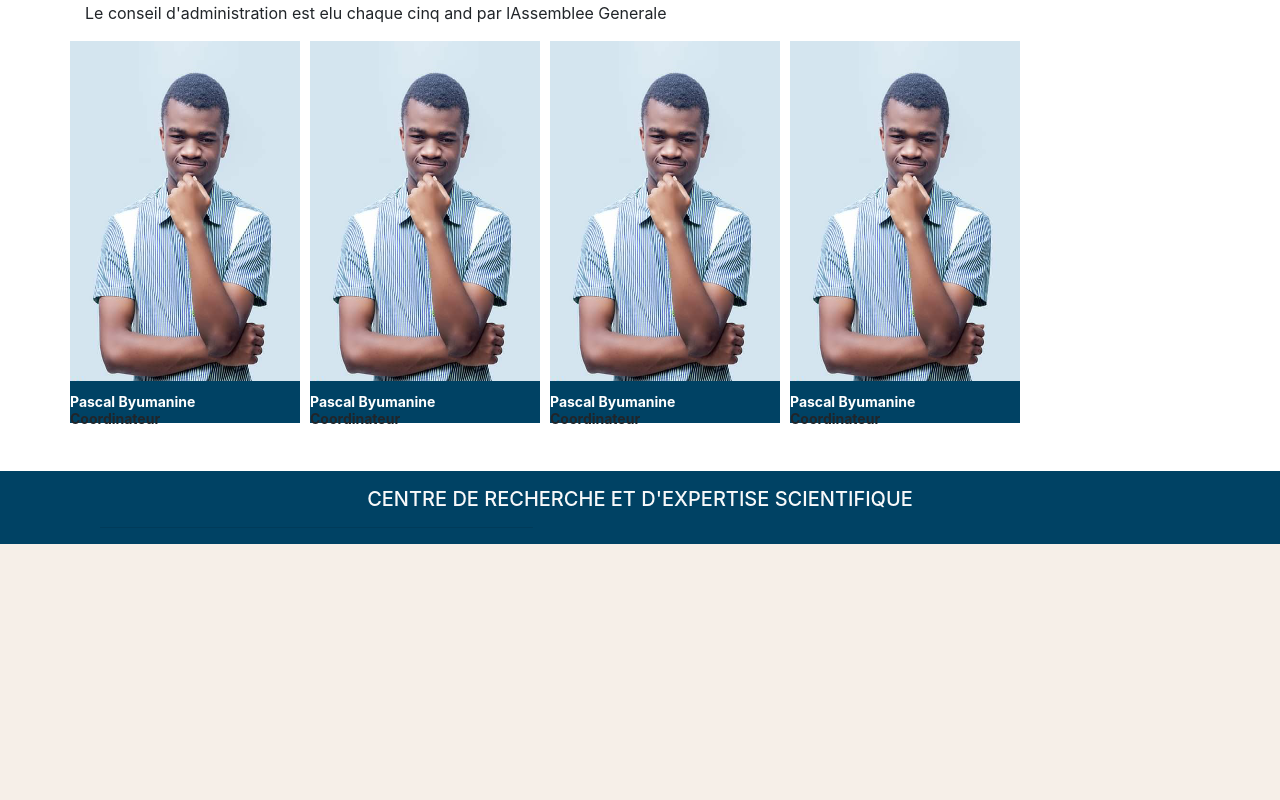
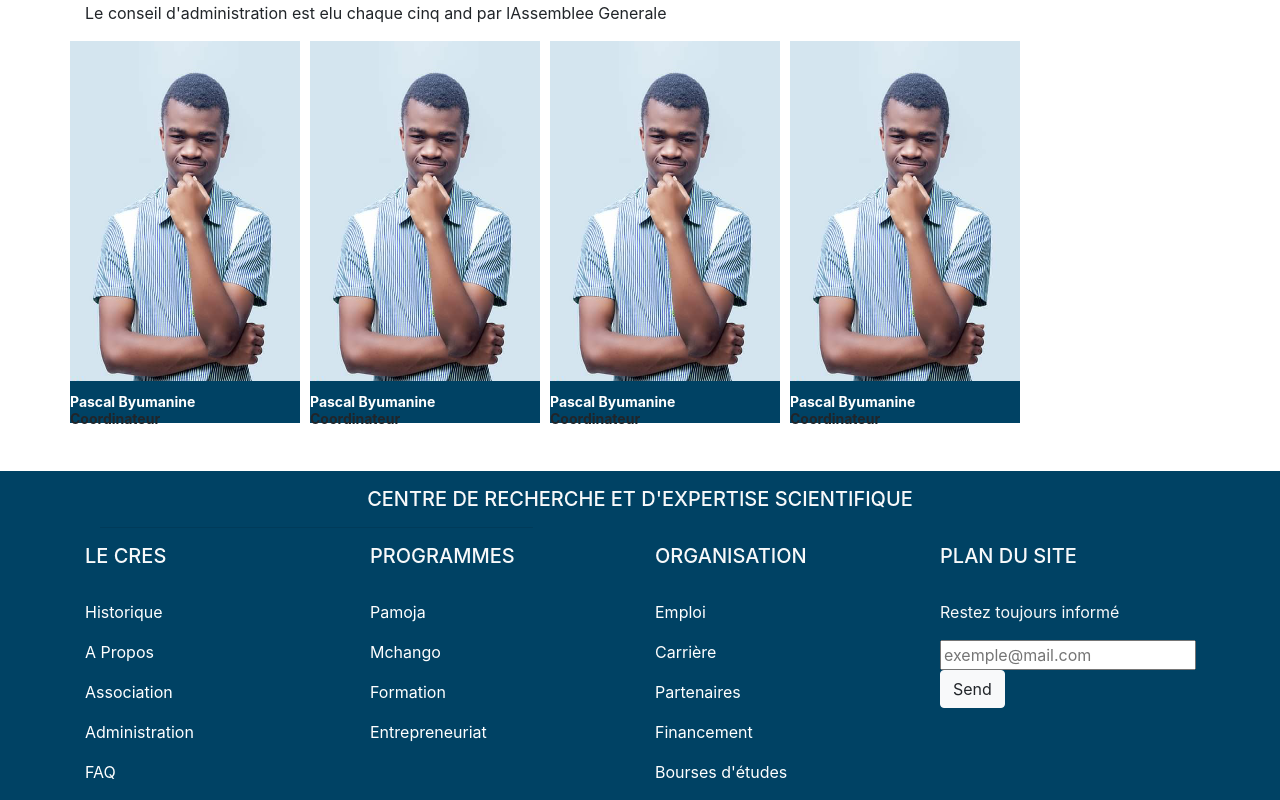
Before and after one commit to GhislainMitahi/CRES-React, a React (Create React App) app: page / in a window 1280 px wide. Shown: the part 2772-3572 px from the top of the page. Before the commit the page ends 3316 px from the top, so only its background shows below. Built offline with nearby package versions, Linux system fonts and the light colour scheme.

Commit message:
customize the footer section

```diff
--- a/src/components/Footer.js
+++ b/src/components/Footer.js
@@ -11,7 +11,35 @@ const Footer = ()=>{
                         <hr/>
                     </div>
                     <div className="row">
-
+                        <div className="text-left col-3">
+                            <h5>LE CRES</h5><br/>
+                            <p><Link className="nav-link2">Historique</Link></p>
+                            <p><Link className="nav-link2">A Propos</Link></p>
+                            <p><Link className="nav-link2">Association</Link></p>
+                            <p><Link className="nav-link2">Administration</Link></p>
+                            <p><Link className="nav-link2">FAQ</Link></p>
+                        </div>
+                        <div className="text-left col-3">
+                            <h5>PROGRAMMES</h5><br/>
+                            <p><Link className="nav-link2">Pamoja</Link></p>
+                            <p><Link className="nav-link2">Mchango</Link></p>
+                            <p><Link className="nav-link2">Formation</Link></p>
+                            <p><Link className="nav-link2">Entrepreneuriat</Link></p>
+                        </div>
+                        <div className="text-left col-3">
+                            <h5>ORGANISATION</h5><br/>
+                            <p><Link className="nav-link2">Emploi</Link></p>
+                            <p><Link className="nav-link2">Carrière</Link></p>
+                            <p><Link className="nav-link2">Partenaires</Link></p>
+                            <p><Link className="nav-link2">Financement</Link></p>
+                            <p><Link className="nav-link2">Bourses d'études</Link></p>
+                        </div>
+                        <div className="text-left col-3">
+                            <h5>PLAN DU SITE</h5><br/>
+                            <p>Restez toujours informé</p>
+                            <input type="email" name="email" placeholder="exemple@mail.com" className="form"/>
+                            <input type="submit" value="Send" className="btn btn-light"/>
+                        </div>
                     </div>
                 </div>
             </div>
```
